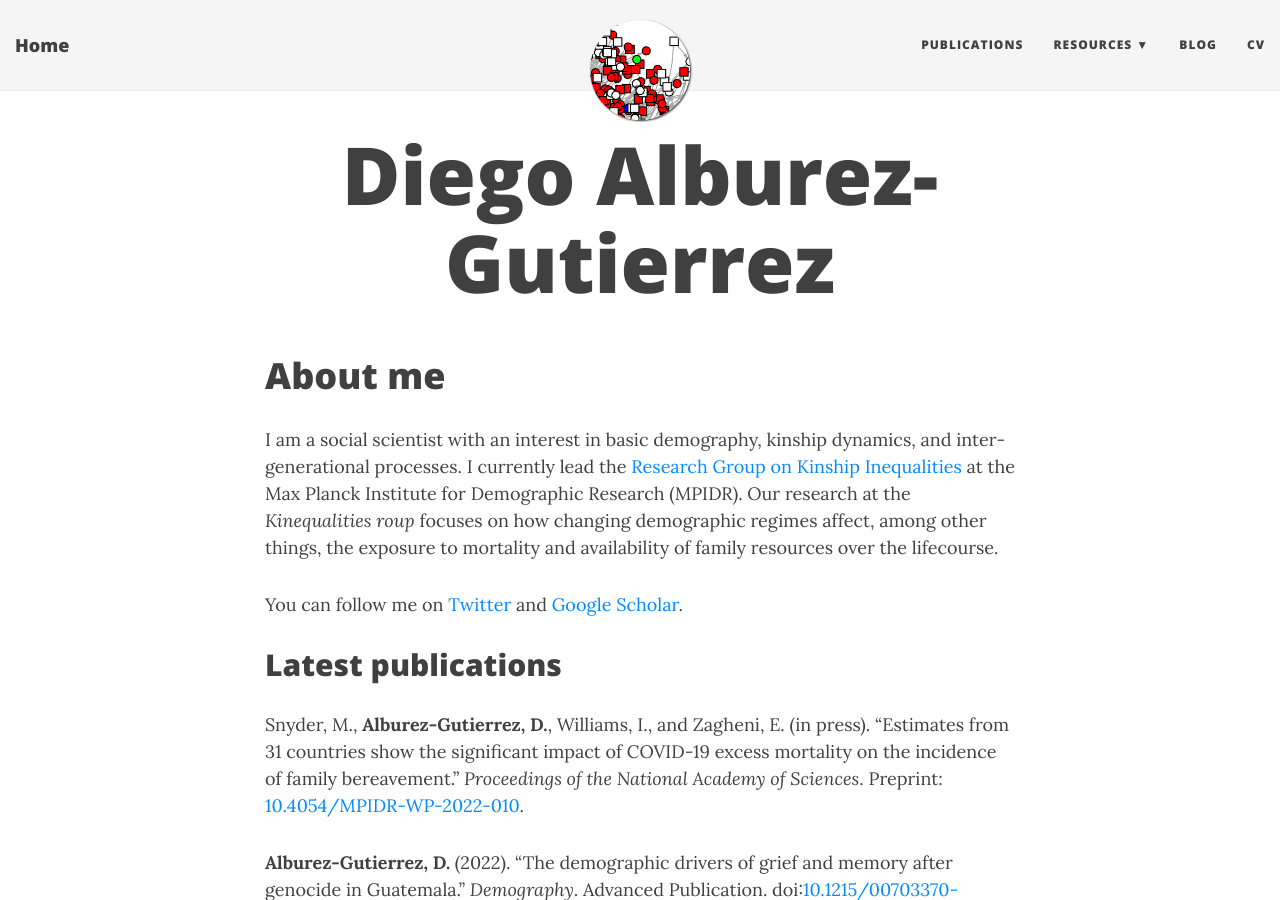
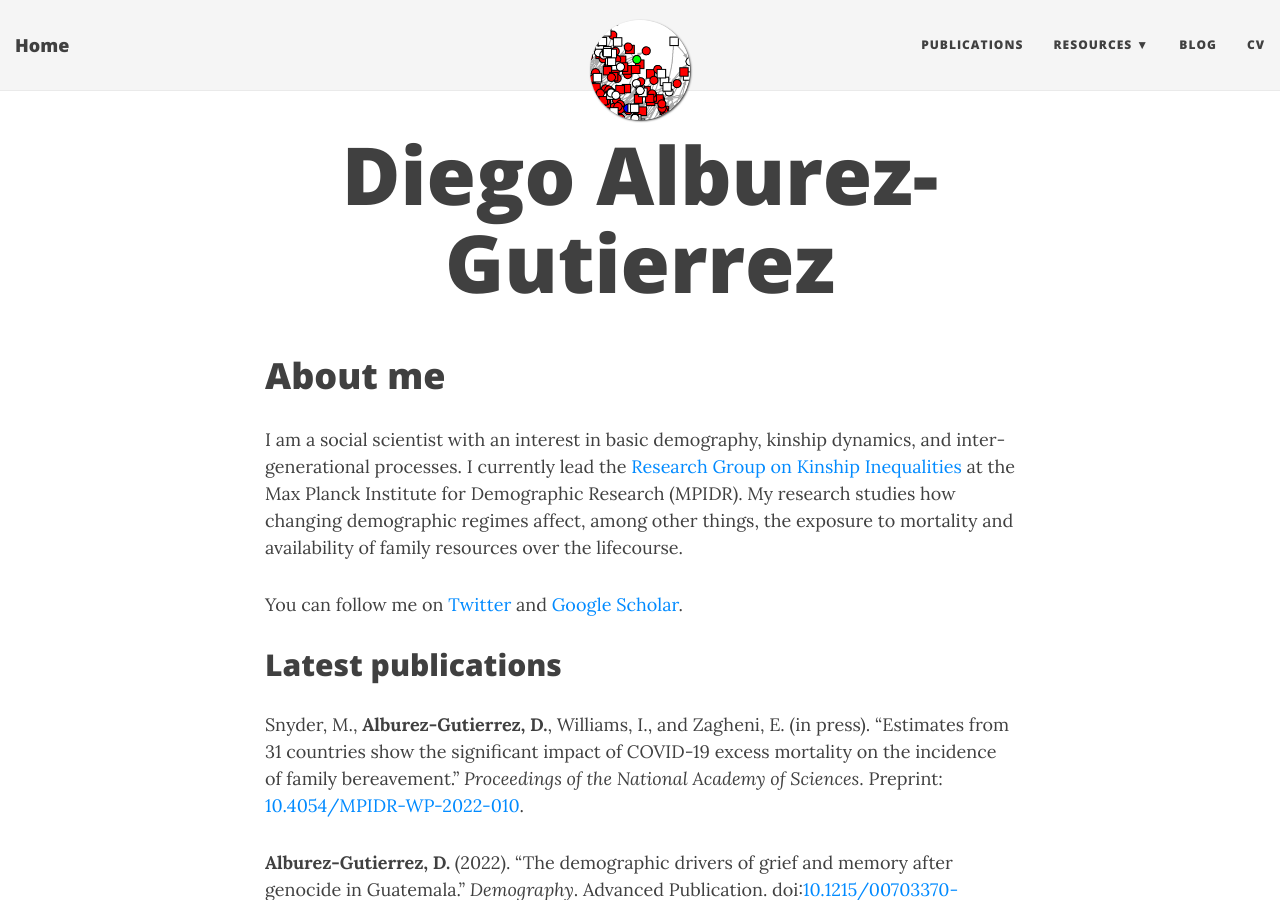
Before and after one commit to alburezg/alburezg.github.io, a Jekyll site: the page built from index.md, in a window 1280 px wide and 900 px high. Built offline with Jekyll 4.4.1, drawn with Linux system fonts in a browser that asks for light colours; nearby versions of some CDN libraries; comment, search, counter and statistics services are not loaded.

Commit message:
Update index.md

```diff
--- a/index.md
+++ b/index.md
@@ -7,7 +7,7 @@ path: ""
 
 I am a social scientist with an interest in basic demography, kinship dynamics, and inter-generational processes.
 I currently lead the [Research Group on Kinship Inequalities](https://www.demogr.mpg.de/en/news_events_6123/news_press_releases_4630/news/new_research_group_on_kinship_inequalities_10514) at the Max Planck Institute for Demographic Research (MPIDR).
-Our research at the *Kinequalities roup* focuses on how changing demographic regimes affect, among other things, the exposure to mortality and availability of family resources over the lifecourse.
+My research studies how changing demographic regimes affect, among other things, the exposure to mortality and availability of family resources over the lifecourse.
 
 You can follow me on [Twitter](https://twitter.com/d_alburez) and [Google Scholar](https://scholar.google.com/citations?user=uyx520sAAAAJ&hl=en).
 
```
